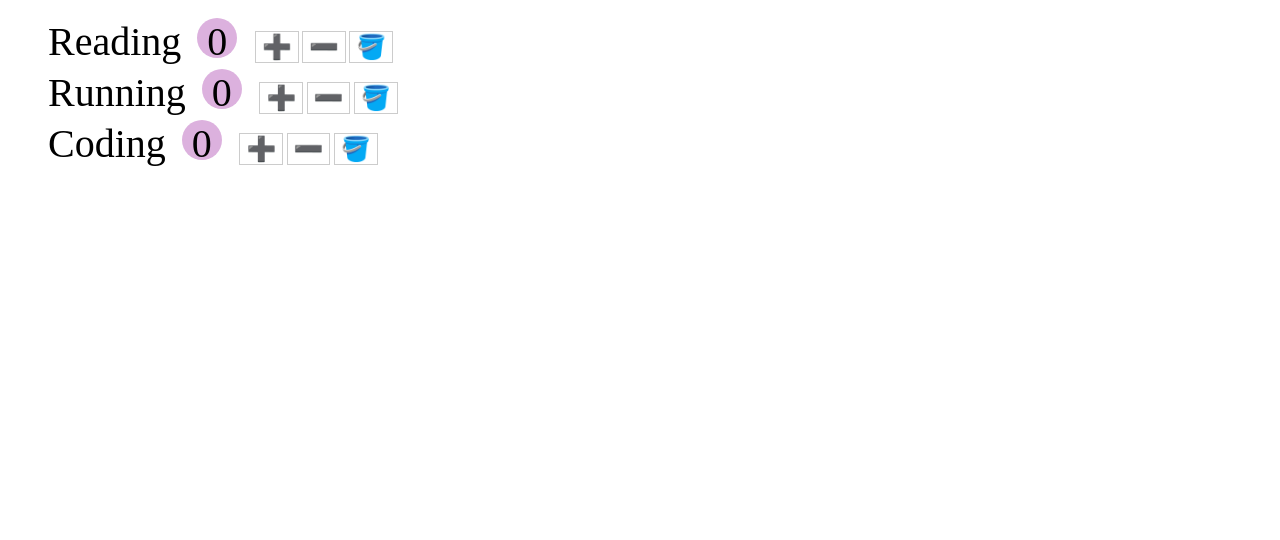
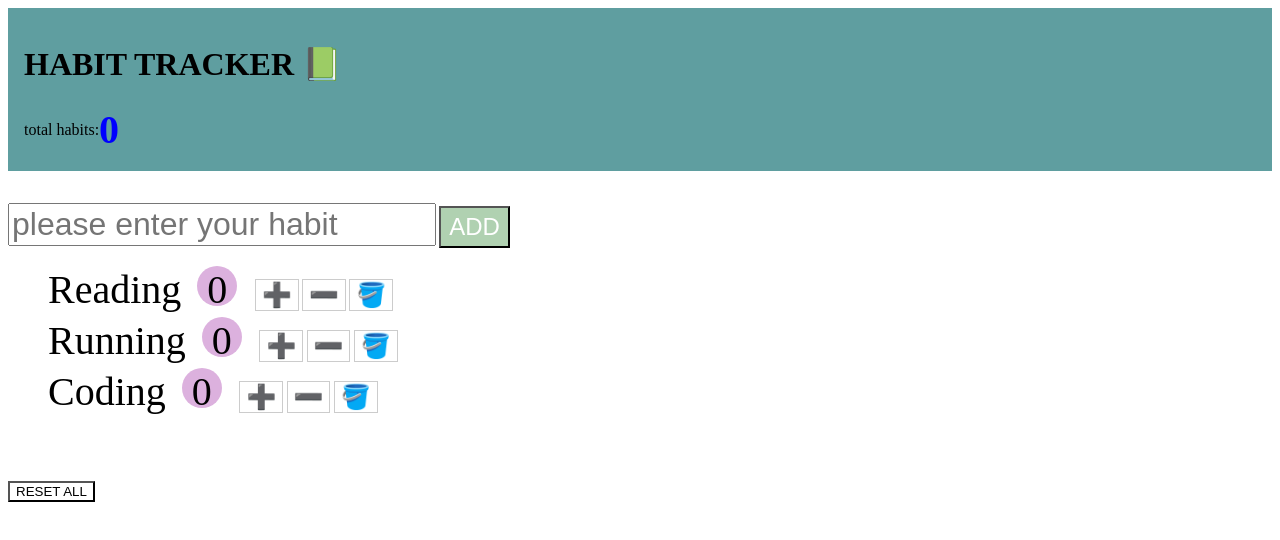
Before and after one commit to min-code-han/react-youtube, a React (Create React App) app: page / in a window 1280 px wide. Shown: the top 540 px of the page. Built offline with nearby package versions, Linux system fonts and the light colour scheme.

Commit message:
[Feat] habit tracker 기능완성

```diff
--- a/src/components/App.jsx
+++ b/src/components/App.jsx
@@ -1,9 +1,77 @@
-import React from 'react';
+import React, { Component } from 'react';
 import './app.scss';
 import Habits from './habits';
+import Nav from './nav';
 
-const App = () => {
-  return <Habits />;
-};
+class App extends Component {
+  state = {
+    habits: [
+      {
+        id: 0,
+        name: 'Reading',
+        count: 0,
+      },
+      {
+        id: 1,
+        name: 'Running',
+        count: 0,
+      },
+      {
+        id: 2,
+        name: 'Coding',
+        count: 0,
+      },
+    ],
+  };
+
+  handleIncrement = (habit) => {
+    const _habits = [...this.state.habits];
+    const index = _habits.indexOf(habit);
+    _habits[index].count++;
+    this.setState({
+      habits: _habits,
+    });
+  };
+
+  handleDecrement = (habit) => {
+    const _habits = [...this.state.habits];
+    const index = _habits.indexOf(habit);
+    const _count = _habits[index].count - 1;
+    _habits[index].count = _count < 0 ? 0 : _count;
+    this.setState({
+      habits: _habits,
+    });
+  };
+
+  handleDelete = (habit) => {
+    const _habits = this.state.habits.filter((item) => item.id !== habit.id);
+    this.setState({ habits: _habits });
+  };
+
+  handleAdd = (name) => {
+    const _habits = [...this.state.habits, { id: Date.now(), name: name, count: 0 }];
+    this.setState({ habits: _habits });
+  };
+
+  handleReset = () => {
+    this.setState({ habits: [] });
+  };
+
+  render() {
+    return (
+      <>
+        <Nav totalCount={this.state.habits.filter((item) => item.count > 0).length} />
+        <Habits
+          habits={this.state.habits}
+          onIncrement={this.handleIncrement}
+          onDecrement={this.handleDecrement}
+          onDelete={this.handleDelete}
+          onAdd={this.handleAdd}
+          onReset={this.handleReset}
+        />
+      </>
+    );
+  }
+}
 
 export default App;
--- /dev/null
+++ b/src/components/addForm.jsx
@@ -0,0 +1,29 @@
+import React, { Component } from 'react';
+
+class AddForm extends Component {
+  formRef = React.createRef();
+  inputRef = React.createRef();
+
+  onSubmit = (event) => {
+    event.preventDefault();
+    const name = this.inputRef.current.value;
+    name && this.props.onAdd(name);
+    this.formRef.current.reset();
+  };
+
+  render() {
+    return (
+      <form ref={this.formRef} className="add-form" onSubmit={this.onSubmit}>
+        <input
+          ref={this.inputRef}
+          type="text"
+          className="add-form-input"
+          placeholder="please enter your habit"
+        />
+        <button className="add-form-button">ADD</button>
+      </form>
+    );
+  }
+}
+
+export default AddForm;
--- a/src/components/app.scss
+++ b/src/components/app.scss
@@ -1,6 +1,39 @@
 button {
   cursor: pointer;
   background: none;
+}
+
+header {
+  padding: 1rem;
+  background-color: cadetblue;
+  margin-bottom: 2rem;
+
+  .nav-total {
+    display: flex;
+    align-items: center;
+
+    &-count {
+      font-size: 2.5rem;
+      color: blue;
+      font-weight: bold;
+    }
+  }
+}
+
+.add-form {
+
+  &-input {
+    margin-right: 0.2rem;
+    font-size: 2rem;
+  }
+
+  &-button {
+    height: 100%;
+    font-size: 1.5rem;
+    padding: 0.3rem 0.5rem;
+    background-color: #b0d1b1;
+    color: #fff;
+  }
 }
 
 .habit {
@@ -29,3 +62,7 @@ button {
     background: antiquewhite;
   }
 }
+
+.reset-btn {
+  margin-top: 3rem;
+}
--- a/src/components/habits.jsx
+++ b/src/components/habits.jsx
@@ -1,64 +1,31 @@
 import React, { Component } from 'react';
 import Habit from './habit';
+import AddForm from './addForm';
 
 class Habits extends Component {
-  state = {
-    habits: [
-      {
-        id: 0,
-        name: 'Reading',
-        count: 0,
-      },
-      {
-        id: 1,
-        name: 'Running',
-        count: 0,
-      },
-      {
-        id: 2,
-        name: 'Coding',
-        count: 0,
-      },
-    ],
-  };
-
-  handleIncrement = (habit) => {
-    const _habits = [...this.state.habits];
-    const index = _habits.indexOf(habit);
-    _habits[index].count++;
-    this.setState({
-      habits: _habits,
-    });
-  };
-
-  handleDecrement = (habit) => {
-    const _habits = [...this.state.habits];
-    const index = _habits.indexOf(habit);
-    const _count = _habits[index].count - 1;
-    _habits[index].count = _count < 0 ? 0 : _count;
-    this.setState({
-      habits: _habits,
-    });
-  };
-
-  handleDelete = (habit) => {
-    const _habits = this.state.habits.filter((item) => item.id !== habit.id);
-    this.setState({ habits: _habits });
+  handleAdd = (name) => {
+    this.props.onAdd(name);
   };
 
   render() {
     return (
+      <>
+        <AddForm onAdd={this.handleAdd} />
         <ul>
-        {this.state.habits.map((habit) => (
+          {this.props.habits.map((habit) => (
             <Habit
               habit={habit}
               key={habit.id}
-            onIncrement={this.handleIncrement}
-            onDecrement={this.handleDecrement}
-            onDelete={this.handleDelete}
+              onIncrement={() => this.props.onIncrement(habit)}
+              onDecrement={() => this.props.onDecrement(habit)}
+              onDelete={() => this.props.onDelete(habit)}
             />
           ))}
         </ul>
+        <button className="reset-btn" onClick={this.props.onReset}>
+          RESET ALL
+        </button>
+      </>
     );
   }
 }
--- /dev/null
+++ b/src/components/nav.jsx
@@ -0,0 +1,17 @@
+import React, { Component } from 'react';
+
+class Nav extends Component {
+  render() {
+    return (
+      <header>
+        <h1>HABIT TRACKER 📗</h1>
+        <div className="nav-total">
+          <p>total habits: </p>
+          <span className="nav-total-count">{this.props.totalCount}</span>
+        </div>
+      </header>
+    );
+  }
+}
+
+export default Nav;
```
Lines whose indentation alone changed are shown as unchanged.
